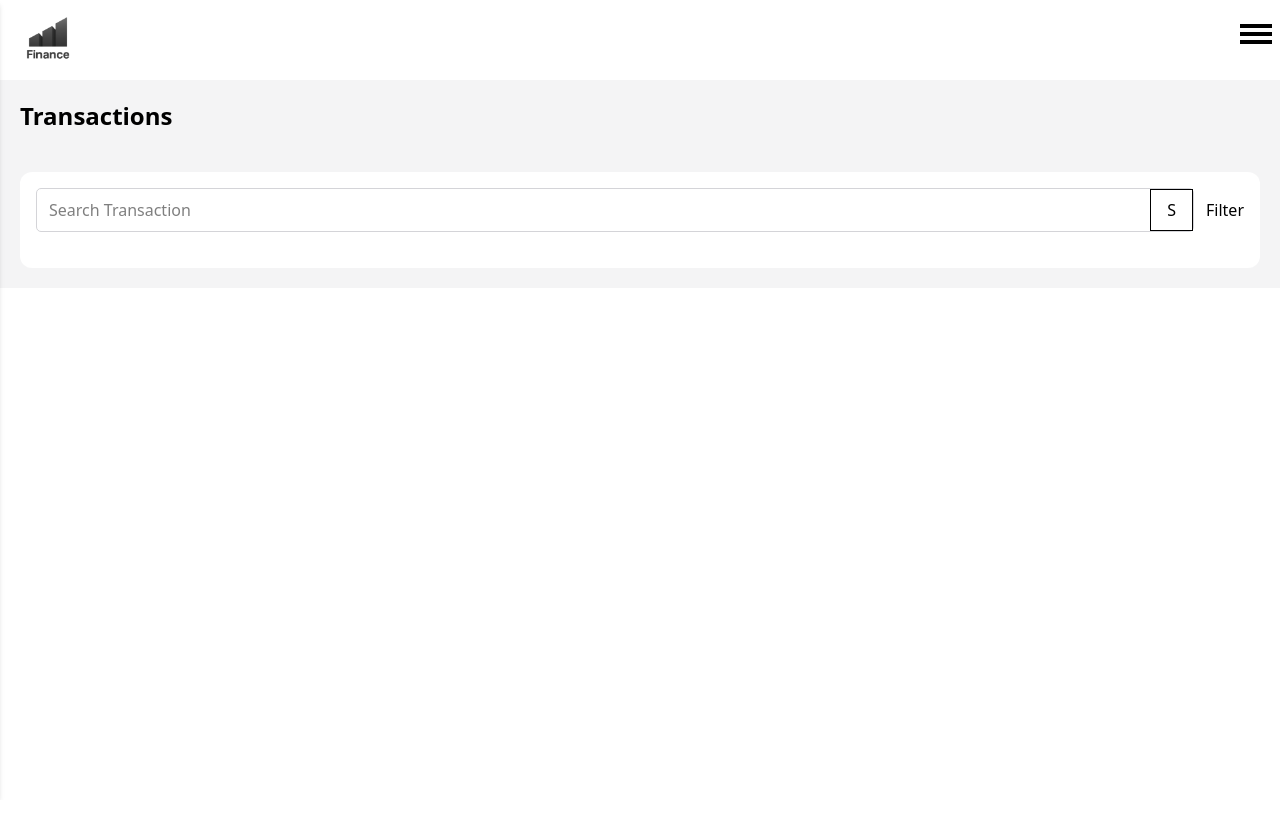
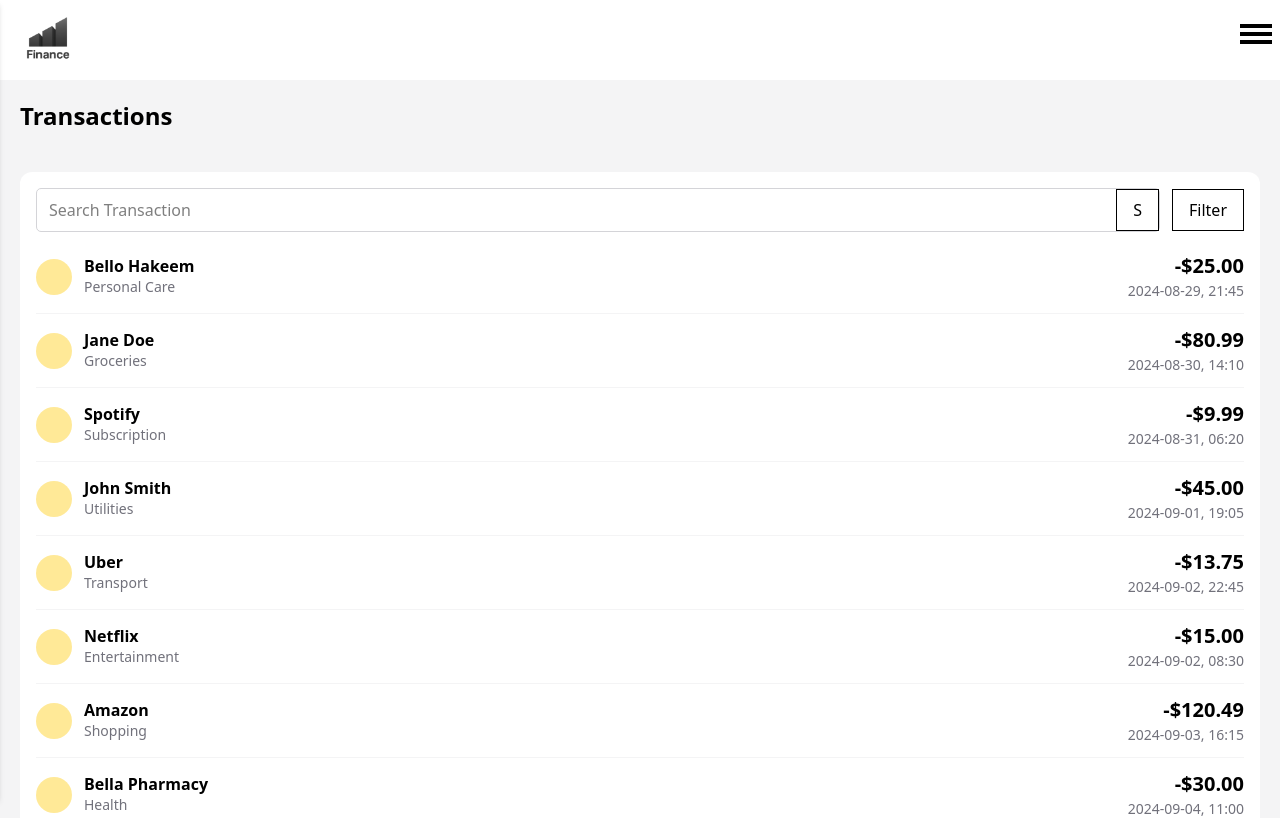
Before and after one commit to Cleve-keem/finance-app, a React (Vite) app: page /transactions in a window 1280 px wide. Shown: the top 818 px of the page. Built offline with nearby package versions, Linux system fonts and the light colour scheme.

Commit message:
added couple of transaction history

```diff
--- /dev/null
+++ b/src/features/Transaction/TransactionDetails.jsx
@@ -0,0 +1,28 @@
+import React from "react";
+
+export default function TransactionDetails({ trans }) {
+  const { name, category, amount, date, time, image } = trans;
+  return (
+    <li className="flex py-3">
+      <div className="flex items-center gap-3">
+        <div className="size-9 rounded-full overflow-hidden">
+          {/* Test for the images */}
+          <div className="w-full h-full bg-amber-300/50"></div>
+          {/* <img src="" alt="" /> */}
+        </div>
+        <div className="leading-5">
+          <h2 className="font-bold">{name}</h2>
+          <span className="text-[14px] text-zinc-500">{category}</span>
+        </div>
+      </div>
+      <div className="ml-auto flex flex-col">
+        <p className="text-xl font-bold self-end">
+          {amount < 0
+            ? `-$${Math.abs(amount).toFixed(2)}`
+            : `+$${amount.toFixed(2)}`}
+        </p>
+        <span className="text-[14px] text-zinc-500">{date}, {time}</span>
+      </div>
+    </li>
+  );
+}
--- a/src/index.css
+++ b/src/index.css
@@ -12,6 +12,7 @@
 button {
   padding: 0.5rem 1rem;
   min-width: fit-content;
+  cursor: pointer;
 }
 
 @keyframes slideIn {
--- a/src/pages/Transactions.jsx
+++ b/src/pages/Transactions.jsx
@@ -1,16 +1,138 @@
+import TransactionDetails from "../features/Transaction/TransactionDetails";
+
+const transactions = [
+  {
+    id: 1,
+    name: "Bello Hakeem",
+    category: "Personal Care",
+    amount: -25.0,
+    date: "2024-08-29",
+    time: "21:45",
+    image: "", // optional: can be added if available
+  },
+  {
+    id: 2,
+    name: "Jane Doe",
+    category: "Groceries",
+    amount: -80.99,
+    date: "2024-08-30",
+    time: "14:10",
+    image: "",
+  },
+  {
+    id: 3,
+    name: "Spotify",
+    category: "Subscription",
+    amount: -9.99,
+    date: "2024-08-31",
+    time: "06:20",
+    image: "",
+  },
+  {
+    id: 4,
+    name: "John Smith",
+    category: "Utilities",
+    amount: -45.0,
+    date: "2024-09-01",
+    time: "19:05",
+    image: "",
+  },
+  {
+    id: 5,
+    name: "Uber",
+    category: "Transport",
+    amount: -13.75,
+    date: "2024-09-02",
+    time: "22:45",
+    image: "",
+  },
+  {
+    id: 6,
+    name: "Netflix",
+    category: "Entertainment",
+    amount: -15.0,
+    date: "2024-09-02",
+    time: "08:30",
+    image: "",
+  },
+  {
+    id: 7,
+    name: "Amazon",
+    category: "Shopping",
+    amount: -120.49,
+    date: "2024-09-03",
+    time: "16:15",
+    image: "",
+  },
+  {
+    id: 8,
+    name: "Bella Pharmacy",
+    category: "Health",
+    amount: -30.0,
+    date: "2024-09-04",
+    time: "11:00",
+    image: "",
+  },
+  {
+    id: 9,
+    name: "GymPro",
+    category: "Fitness",
+    amount: -50.0,
+    date: "2024-09-05",
+    time: "07:00",
+    image: "",
+  },
+  {
+    id: 10,
+    name: "Sally Green",
+    category: "Gift",
+    amount: 150.0,
+    date: "2024-09-05",
+    time: "18:40",
+    image: "",
+  },
+  {
+    id: 11,
+    name: "David Ice",
+    category: "Food & Drink",
+    amount: -22.5,
+    date: "2024-09-06",
+    time: "13:20",
+    image: "",
+  },
+  {
+    id: 12,
+    name: "Salary",
+    category: "Income",
+    amount: 2000.0,
+    date: "2024-09-06",
+    time: "09:00",
+    image: "",
+  },
+];
+
 export default function Transactions() {
   return (
     <div className="p-5 bg-zinc-100">
       <h1 className="text-2xl font-semibold mb-10">Transactions</h1>
       <div className="bg-white p-4 rounded-xl">
         <div>
-          <div className="flex items-center gap-3 mb-5">
+          <div className="flex items-center gap-3 mb-2">
             <div className="border border-zinc-300 flex flex-1 rounded-[5px]">
-              <input type="text" placeholder="Search Transaction" className="py-2 px-3 outline-none flex-1"/>
-              <button className="border cursor-pointer">S</button>
+              <input
+                type="text"
+                placeholder="Search Transaction"
+                className="py-2 px-3 outline-none flex-1"
+              />
+              <button className="border">S</button>
             </div>
-            <div>Filter</div>
+            <button className="border">Filter</button>
           </div>
+          <ul className="divide-y divide-zinc-100">
+            {transactions.map((trans) => (
+              <TransactionDetails key={trans.id} trans={trans}/>
+            ))}
+          </ul>
         </div>
       </div>
     </div>
```
